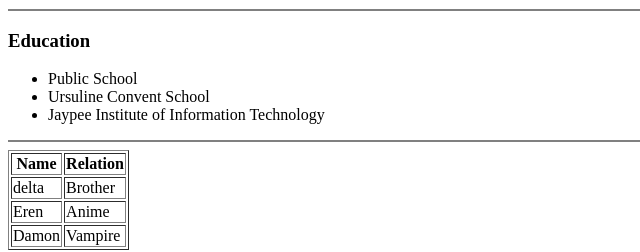
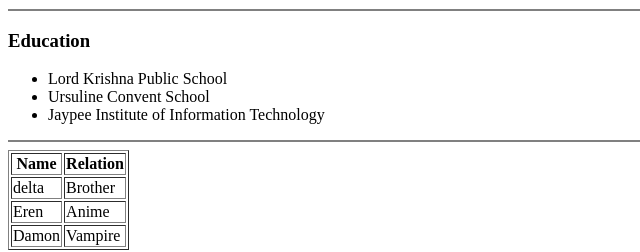
Before and after one commit to rohitsaini29/CV, a plain HTML site: page index.html in a window 1280 px wide. Shown: the part 289-541 px from the top of the page, 0-640 px from the left. Drawn offline with Linux system fonts and the light colour scheme.

Commit message:
Add initial CV website files

```diff
--- a/index.html
+++ b/index.html
@@ -29,7 +29,7 @@
     <hr size="2" noshade>
     <h3>Education</h3>
     <ul>
-        <li>Public School</li>
+        <li>Lord Krishna Public School</li>
         <li>Ursuline Convent School</li>
         <li>Jaypee Institute of Information Technology</li>
     </ul>
```
